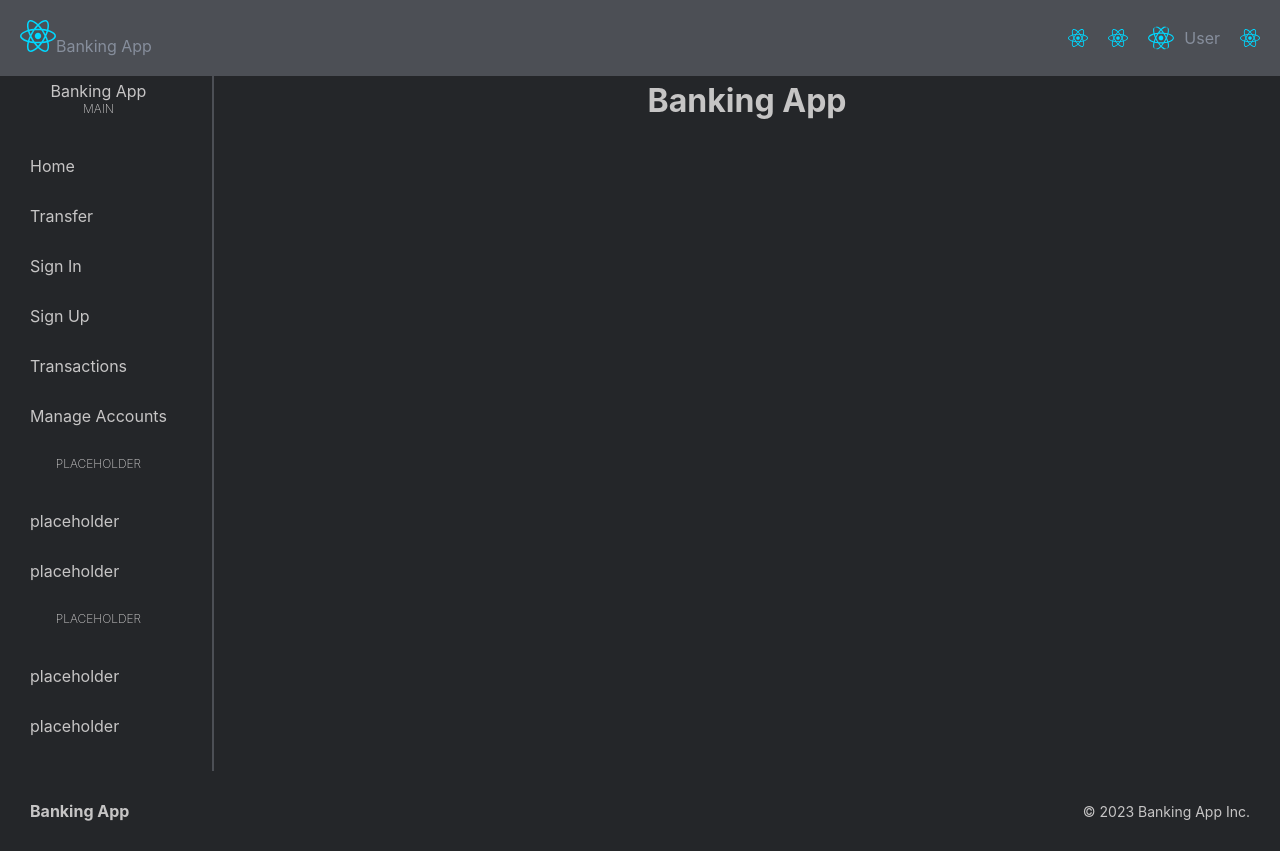
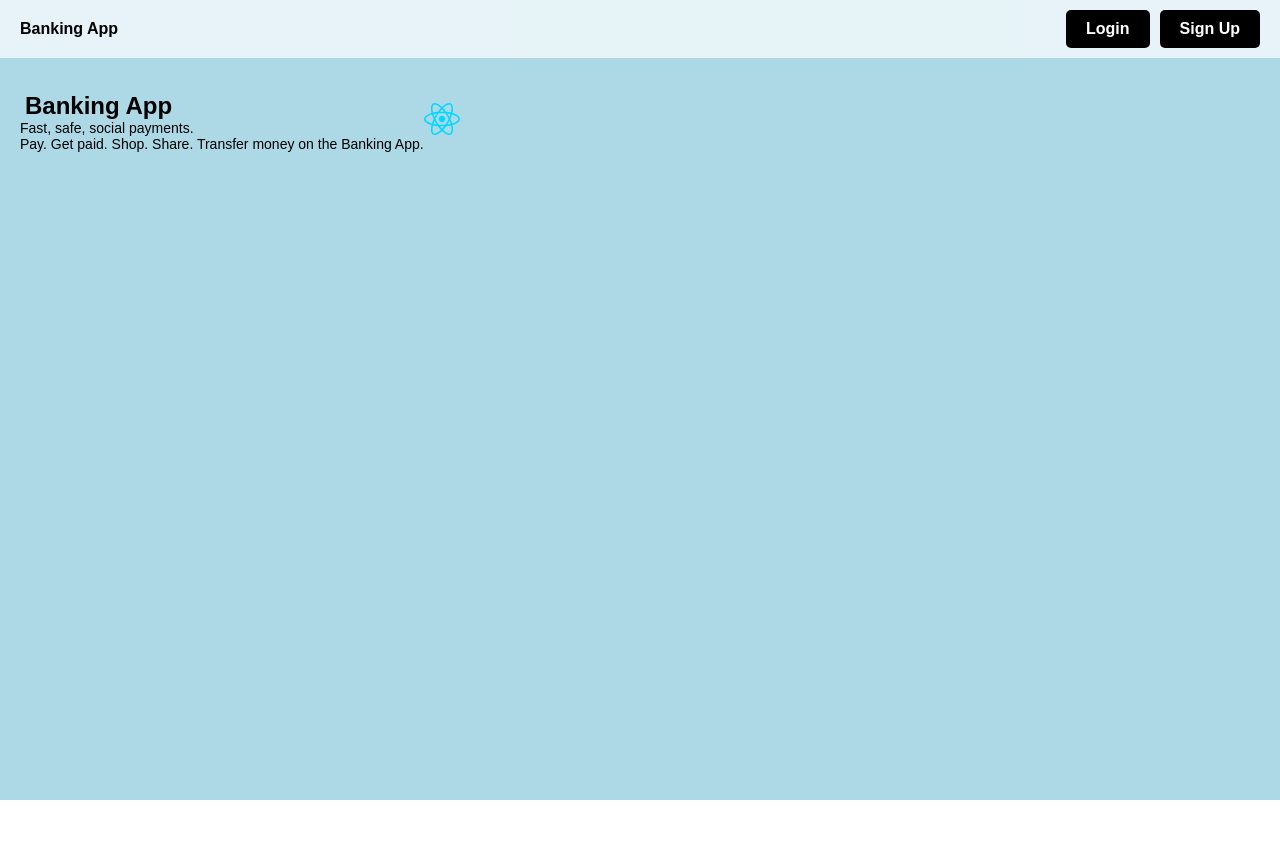
Before and after one commit to Hack-Weekly/bronze-badger-banking-app, a React (Vite) app in the folder frontend/: page / in a window 1280 px wide. After the commit the page ends 800 px from the top, so only its background shows below. Built offline with nearby package versions, Linux system fonts and the light colour scheme; the HTML template or start-up script is replaced by a standard one.

Commit message:
landing page + navbar rework

```diff
--- a/frontend/package.json
+++ b/frontend/package.json
@@ -12,6 +12,7 @@
   "dependencies": {
     "axios": "^1.5.1",
     "react": "^18.2.0",
+    "react-cookie": "^6.1.1",
     "react-dom": "^18.2.0",
     "react-router-dom": "^6.17.0"
   },
--- a/frontend/src/App.tsx
+++ b/frontend/src/App.tsx
@@ -1,4 +1,4 @@
-import { useState } from "react";
+import { useState, useEffect } from "react";
 
 import Home from "./pages/Home/Home.tsx";
 import Transfer from "./pages/Transaction/Transfer.tsx";
@@ -11,15 +11,23 @@ import Menu from "./components/Menu/Menu.tsx";
 import Footer from "./components/Footer/Footer.tsx";
 import Navbar from "./components/Navbar/navbar.tsx";
 
-import { createBrowserRouter, RouterProvider, Outlet } from "react-router-dom";
+import { createBrowserRouter, RouterProvider, Outlet, Route, useNavigate } from "react-router-dom";
 
-import "./styles/global.scss"
+import "./styles/global.scss";
+import Landing from "./pages/Landing/Landing.tsx";
 
 function App() {
-  const Layout = () => {
+  const [isLoggedIn, setIsLoggedIn] = useState(false);
+
+  useEffect(() => {
+    // Check if the "access_token" cookie is present
+    setIsLoggedIn(document.cookie.includes("access_token"));
+  }, []);
+
+  function Layout() {
     return (
       <div className="main">
-        <Navbar/>
+        <Navbar />
         <div className="container">
           <div className="menuContainer">
             <Menu />
@@ -28,50 +36,71 @@ function App() {
             <Outlet />
           </div>
         </div>
-        <Footer/>
+        <Footer />
       </div>
-
     );
   };
 
   const router = createBrowserRouter([
     {
       path: "/",
-      element: <Layout/>,
-      children:[
+      element: <Landing />,
+    },
+    {
+      path: "/login",
+      element: <Login />,
+    },
+    {
+      path: "/register",
+      element: <SignUp />,
+    },
+    {
+      element: <Layout />,
+      children: [
         {
-          path: "/",
-          element: <Home/>
+          path: "/home",
+          element: <Home />,
         },
         {
           path: "/transfer",
-          element: <Transfer/>
+          element: <Transfer />,
         },
         {
           path: "/placeholder",
-          element: <Transfer/>
+          element: <Transfer />,
         },
         {
-          path:"/login",
-          element:<Login/>
+          path: "/transactionHistory",
+          element: <TransactionHistory />,
         },
         {
-          path:"/register",
-          element:<SignUp/>
+          path: "accounts",
+          element: <ManageAccounts />,
         },
-        {
-          path:"/transactionHistory",
-          element:<TransactionHistory/>
-        },
-        {
-          path:"/accounts",
-          element:<ManageAccounts/>
-        }
-      ]
+      ],
     },
   ]);
 
-  return <RouterProvider router={router} />;
+  function MainApp() {
+    const navigate = useNavigate();
+
+    const goToRouter = () => {
+      navigate("/app");
+    };
+
+    return (
+      <div>
+        <Landing />
+        <button onClick={goToRouter}>Go to App</button>
+      </div>
+    );
+  }
+
+  return (
+    <RouterProvider router={router}>
+      <MainApp />
+    </RouterProvider>
+  );
 }
 
 export default App;
--- a/frontend/src/components/Menu/menuItems.ts
+++ b/frontend/src/components/Menu/menuItems.ts
@@ -6,7 +6,7 @@ export const menu = [
             {
                 id:1,
                 title: "Home",
-                url: "/",
+                url: "/home",
             },
             {
                 id:2,
@@ -15,21 +15,11 @@ export const menu = [
             },
             {
                 id: 3,
-                title: "Sign In",
-                url: "/login",
-            },
-            {
-                id: 4,
-                title: "Sign Up",
-                url: "/register",
-            },
-            {
-                id: 5,
                 title: "Transactions",
                 url: "/transactionHistory",
             },
             {
-                id: 6,
+                id: 4,
                 title: "Manage Accounts",
                 url: "/accounts",
             }
--- a/frontend/src/components/Navbar/navbar.tsx
+++ b/frontend/src/components/Navbar/navbar.tsx
@@ -1,24 +1,53 @@
-import "./navbar.scss"
+import React, { useState, useEffect } from "react";
+import "./navbar.scss";
 import placeholder from "../../assets/react.svg";
+import { Link } from "react-router-dom";
 
 const Navbar = () => {
+  const [userName, setUserName] = useState(null);
+
+  const [isLoggedIn, setIsLoggedIn] = useState(false);
+
+  useEffect(() => {
+    // Check if the "access_token" cookie is present when the component mounts
+    setIsLoggedIn(document.cookie.includes("access_token"));
+  }, []);
+
+  const checkAccessTokenCookie = () => {
+    // Implement logic to check if the "access_token" cookie exists
+    // Return true if it exists, otherwise return false
+  };
+
+  const fetchUserName = () => {
+    // Implement a function to fetch the user's name from your API
+    // Set the user's name in the state (userName)
+  };
+
   return (
     <div className="navbar">
       <div className="logo">
-                <img src={placeholder} alt=""/>
+        <img src={placeholder} alt="" />
         <span>Banking App</span>
       </div>
       <div className="icons">
-                <img src={placeholder} alt="" className="icon"/>
-                <img src={placeholder} alt="" className="icon"/>
+        {isLoggedIn ? (
           <div className="user">
-                    <img src={placeholder} alt=""/>
-                    <span>User</span>
+            <img src={placeholder} alt="" />
+            <span>{userName}</span>
           </div>
-                <img src={placeholder} alt="" className="icon"/>
+        ) : (
+          <>
+            <Link to="/login" className="nav-link">
+              <button className="nav-button">Login</button>
+            </Link>
+            <Link to="/register" className="nav-link">
+              <button className="nav-button">Signup</button>
+            </Link>
+          </>
+        )}
       </div>
     </div>
-    )
-}
+  );
+};
 
-export default Navbar
+export default Navbar;
--- /dev/null
+++ b/frontend/src/pages/Landing/Landing.tsx
@@ -0,0 +1,40 @@
+import React from 'react';
+import './landing.scss';
+import placeholder from '../../assets/react.svg';
+import { Link } from 'react-router-dom';
+
+function Landing() {
+  return (
+    <div className="landing">
+      <div className="top-bar">
+        <div className="app-title">Banking App</div>
+        <div className="action-buttons">
+          <Link to="/login" className="login-button">
+            Login
+          </Link>
+          <Link to="/register" className="signup-button">
+            Sign Up
+          </Link>
+        </div>
+      </div>
+      <div className="main-content">
+        <div className="title-wrapper">
+          <h1 className="main-title">
+            <span className="highlighted-text">Banking App</span>
+          </h1>
+          <p className="sub-title">
+            Fast, safe, social payments.
+          </p>
+          <p className="sub-title">
+            Pay. Get paid. Shop. Share. Transfer money on the Banking App.
+          </p>
+        </div>
+        <div className="placeholder-image">
+          <img src={placeholder} alt="Placeholder" />
+        </div>
+      </div>
+    </div>
+  );
+}
+
+export default Landing;
--- /dev/null
+++ b/frontend/src/pages/Landing/landing.scss
@@ -0,0 +1,67 @@
+.landing {
+  background: lightblue;
+  color: black;
+  text-align: left; /* Align text to the left */
+  padding: 0;
+  font-family: Arial, sans-serif;
+  display: flex;
+  flex-direction: column; /* Use flex column layout */
+  align-items: flex-start; /* Align content to the left */
+  height: 100vh;
+}
+
+.top-bar {
+  display: flex;
+  justify-content: space-between;
+  align-items: center;
+  padding: 10px 20px;
+  background: rgba(255, 255, 255, 0.7); /* Add a semi-transparent white background to the navbar */
+  width: 100%; /* Make the navbar 100% wide */
+  position: fixed; /* Fix the navbar at the top */
+}
+
+.app-title {
+  font-weight: bold;
+}
+
+.action-buttons {
+  display: flex;
+  gap: 10px;
+}
+
+.login-button,
+.signup-button {
+  padding: 10px 20px;
+  background: #000;
+  color: #fff;
+  text-decoration: none;
+  font-weight: bold;
+  border-radius: 5px;
+}
+
+.main-content {
+  display: flex;
+  align-items: center;
+  justify-content: space-between; /* Add space between text and image */
+  padding: 20px;
+  margin-top: 70px; /* Adjust the margin to make room for the navbar */
+}
+
+.main-title {
+  font-size: 24px;
+}
+
+.highlighted-text {
+  font-weight: bold;
+  margin: 0 5px;
+  vertical-align: middle;
+}
+
+.sub-title {
+  font-size: 14px;
+}
+
+.placeholder-image img {
+  max-width: 100%;
+  margin-right: 40px; /* Move the image further to the right by increasing the margin */
+}
--- a/frontend/src/pages/Login/Login.tsx
+++ b/frontend/src/pages/Login/Login.tsx
@@ -35,10 +35,10 @@ const Login = () => {
                 withCredentials: true,
             });
             if (response.status == 201){
-                navigate('/');
+                navigate('/home');
             }
             // Handle the response as needed, eg. set user authentication state.
-            console.log(response.status);
+            console.log(response);
         } catch (error) {
             console.error("Login failed:", error);
             setErrMsg("Login failed. Please check your credentials.");
```
Also changed, not shown: 2 other files (tests, documents, lock files or other folders). Lines whose indentation alone changed are shown as unchanged.
